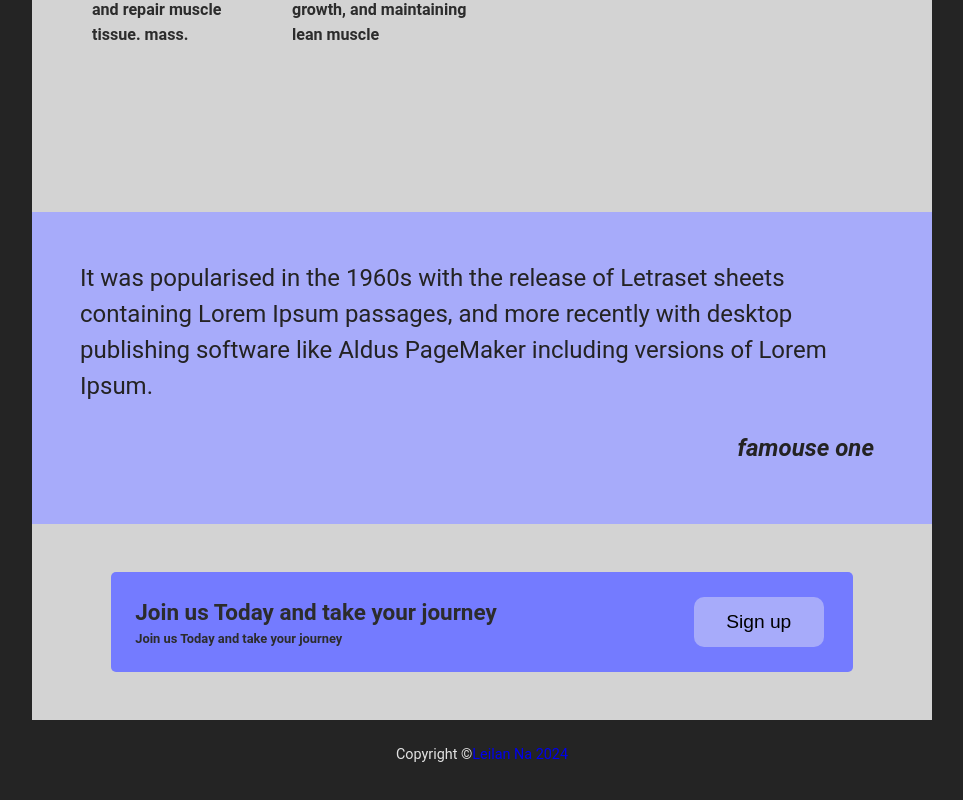
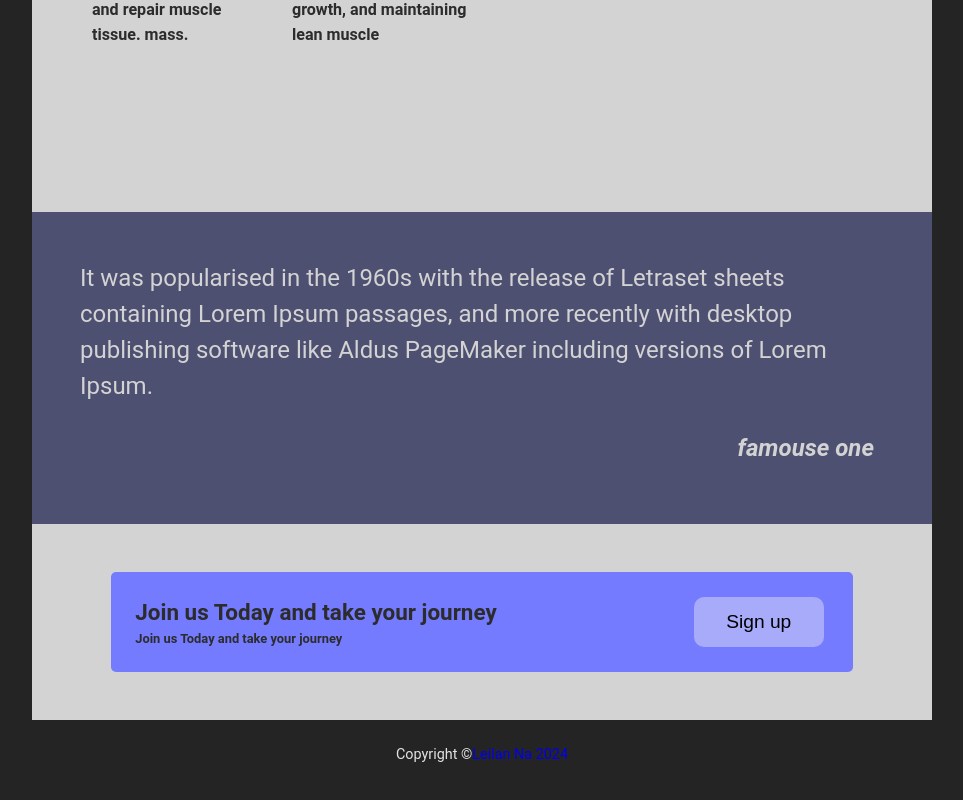
Before and after one commit to naLeilan/AllOdinProjects, a React (Vite) app: page / in a window 1280 px wide. Shown: the part 1158-1958 px from the top of the page, without its empty margins (158-1121 px from the left). Built offline with nearby package versions, Linux system fonts and the light colour scheme.

Commit message:
finished

```diff
--- a/src/index.css
+++ b/src/index.css
@@ -166,8 +166,8 @@ a:hover {
 }
 /*****detail2*****/
 .detail2 {
-  background-color: var(--color-blue2);
-  color: var(--color-dark2);
+  background-color: var(--color-blue3);
+  color: var(--light-gray);
   padding: 2rem;
   display: flex;
   flex-direction: column;
```
